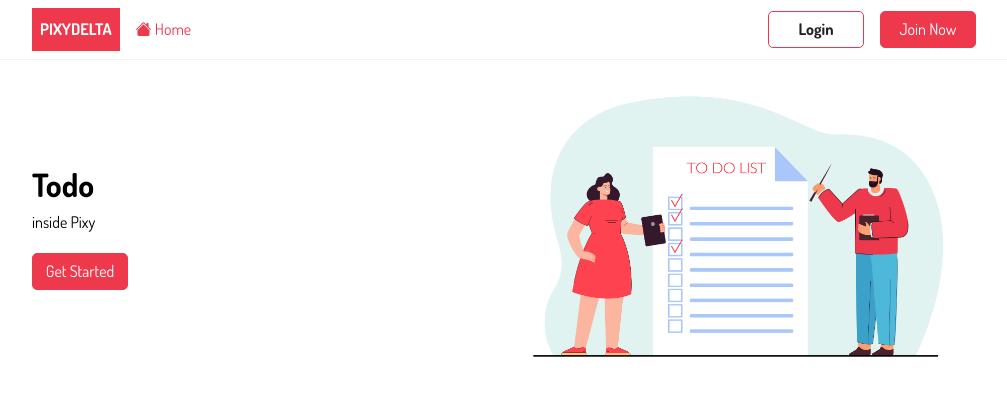
After one commit to saficool/PixyDelta, a Django app: page /pixy/ in a window 1280 px wide. The commit adds this page. Shown: the top 396 px of the page, without its empty margins (136-1143 px from the left). Run offline with Django 5.2, Linux system fonts and the light colour scheme.

Commit message:
some random changes

```diff
--- a/apps/home/views.py
+++ b/apps/home/views.py
@@ -2,4 +2,4 @@ from django.shortcuts import render
 
 # Create your views here.
 def home(request):
-    return render(request,'./home.html')
+    return render(request,'home/home.html')
--- /dev/null
+++ b/apps/pixy/templates/pixy/index.html
@@ -0,0 +1,12 @@
+{%extends 'base.html'%}
+{%load static %}
+{%block content%}
+<section class="feature">
+    <div class="feature-content">
+        <h1>Todo</h1>
+        <p>inside Pixy</p>
+        <a class="btn btn-primary cta" href="{% url 'register' %}">Get Started</a>
+    </div>
+    <img src="{%static 'images/feature.jpg'%}" alt="" class="feature-image">
+</section>
+{%endblock content%}
--- /dev/null
+++ b/apps/pixy/urls.py
@@ -0,0 +1,6 @@
+from django.urls import path
+from .views import home
+
+urlpatterns = [
+    path('pixy/', home, name='pixy'),
+]
--- a/apps/pixy/views.py
+++ b/apps/pixy/views.py
@@ -1,3 +1,4 @@
 from django.shortcuts import render
 
-# Create your views here.
+def home(request):
+    return render(request,'pixy/index.html')
--- a/apps/todo/templates/todo/task_list.html
+++ b/apps/todo/templates/todo/task_list.html
@@ -4,6 +4,7 @@
 
 <div class="center">
     <h2>My Todo List</h2>
+    <a href="{%url 'task-create'%}"><i class="bi bi-plus-circle"></i> Create Task</a>
     {% if tasks %}
     <ul class="tasks">
         {% for task in tasks %}
--- a/apps/todo/urls.py
+++ b/apps/todo/urls.py
@@ -1,8 +1,7 @@
 from django.urls import path
-from .views import home, TaskList, TaskDetail,TaskCreate,TaskUpdate,TaskDelete
+from .views import TaskList, TaskDetail,TaskCreate,TaskUpdate,TaskDelete
 
 urlpatterns = [
-    path('', home, name='home'),
     path('tasks/', TaskList.as_view(),name='tasks'),
     path('task/<int:pk>/', TaskDetail.as_view(),name='task'),
     path('task/create/', TaskCreate.as_view(),name='task-create'),
--- a/apps/todo/views.py
+++ b/apps/todo/views.py
@@ -5,10 +5,7 @@ from django.views.generic.edit import CreateView, UpdateView, DeleteView
 from django.contrib import messages
 from django.urls import reverse_lazy
 from django.contrib.auth.mixins import LoginRequiredMixin
-
 from .models import Task
-
-
 
 class TaskList(LoginRequiredMixin, ListView):
     model = Task
@@ -62,6 +59,3 @@ class TaskDelete(LoginRequiredMixin, DeleteView):
     def get_queryset(self):
         base_qs = super(TaskDelete, self).get_queryset()
         return base_qs.filter(user=self.request.user)
-
-def home(request):
-    return render(request,'home.html')
--- a/core/urls.py
+++ b/core/urls.py
@@ -6,12 +6,12 @@ from django.conf import settings
 from django.conf.urls.static import static
 
 urlpatterns = [
-    path("favicon.ico",RedirectView.as_view(url=staticfiles_storage.url("favicon.ico")),
-    ),
+    path("favicon.ico",RedirectView.as_view(url=staticfiles_storage.url("favicon.ico")),),
     path('admin/', admin.site.urls),
-    # path('',include('apps.home.urls')),
+    path('',include('apps.home.urls')),
     path('',include('apps.todo.urls')),
-    path('',include('apps.users.urls'))
+    path('',include('apps.users.urls')),
+    path('',include('apps.pixy.urls'))
 ]
 
 if settings.DEBUG:
--- a/requirements.txt
+++ b/requirements.txt
@@ -1,3 +1,4 @@
 Django==5.0.2
 python-dotenv==1.0.1
 pillow==10.2.0
+langchain==0.1.9
--- a/templates/base.html
+++ b/templates/base.html
@@ -13,12 +13,12 @@
 <body>
     <header class="header">
         <div class="container">
-            <a href="{%url 'home'%}" class="logo">Todo</a>
+            <a href="{%url 'home'%}" class="logo">PixyDelta</a>
             <nav class="nav">
                 <a href="{%url 'home'%}"><i class="bi bi-house-fill"></i> Home</a>
                 {% if request.user.is_authenticated %}
                 <a href="{% url 'tasks' %}"><i class="bi bi-list-task"></i> My Tasks</a>
-                <a href="{% url 'task-create' %}"><i class="bi bi-plus-circle"></i> Create Task</a>
+                <a href="{% url 'pixy' %}"><i class="bi bi-plus-circle"></i> Pixy</a>
                 <a href="{% url 'profile' %}" title="Update my profile">Hi {{request.user | title}}</a>
                 <a href="{% url 'logout' %}" class="btn btn-outline">Logout</a>
                 {% else %}
@@ -42,11 +42,11 @@
             {%endblock content%}
         </div>
     </main>
-    <footer class="footer">
+    <!-- <footer class="footer">
         <div class="container">
             <p>© Copyright {% now "Y" %} by <a href="https://www.pythontutorial.net">Python Tutorial</a></p>
         </div>
-    </footer>
+    </footer> -->
 </body>
 </body>
 
```
Also changed, not shown: apps/home/templates/home/home.html (renamed from templates/home.html), db.sqlite3, static/css/style.css (line endings or trailing spaces), 1 other file.
